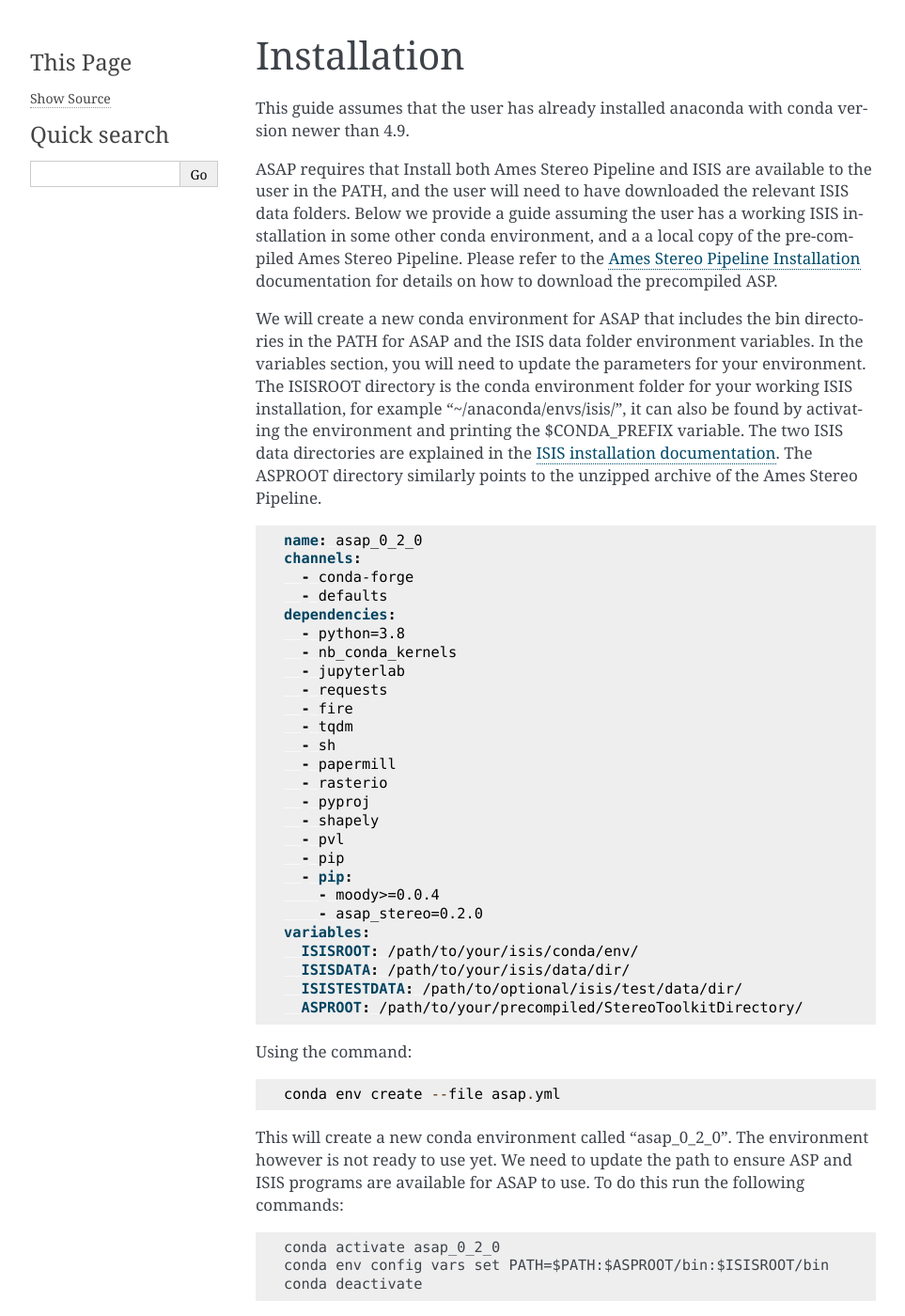
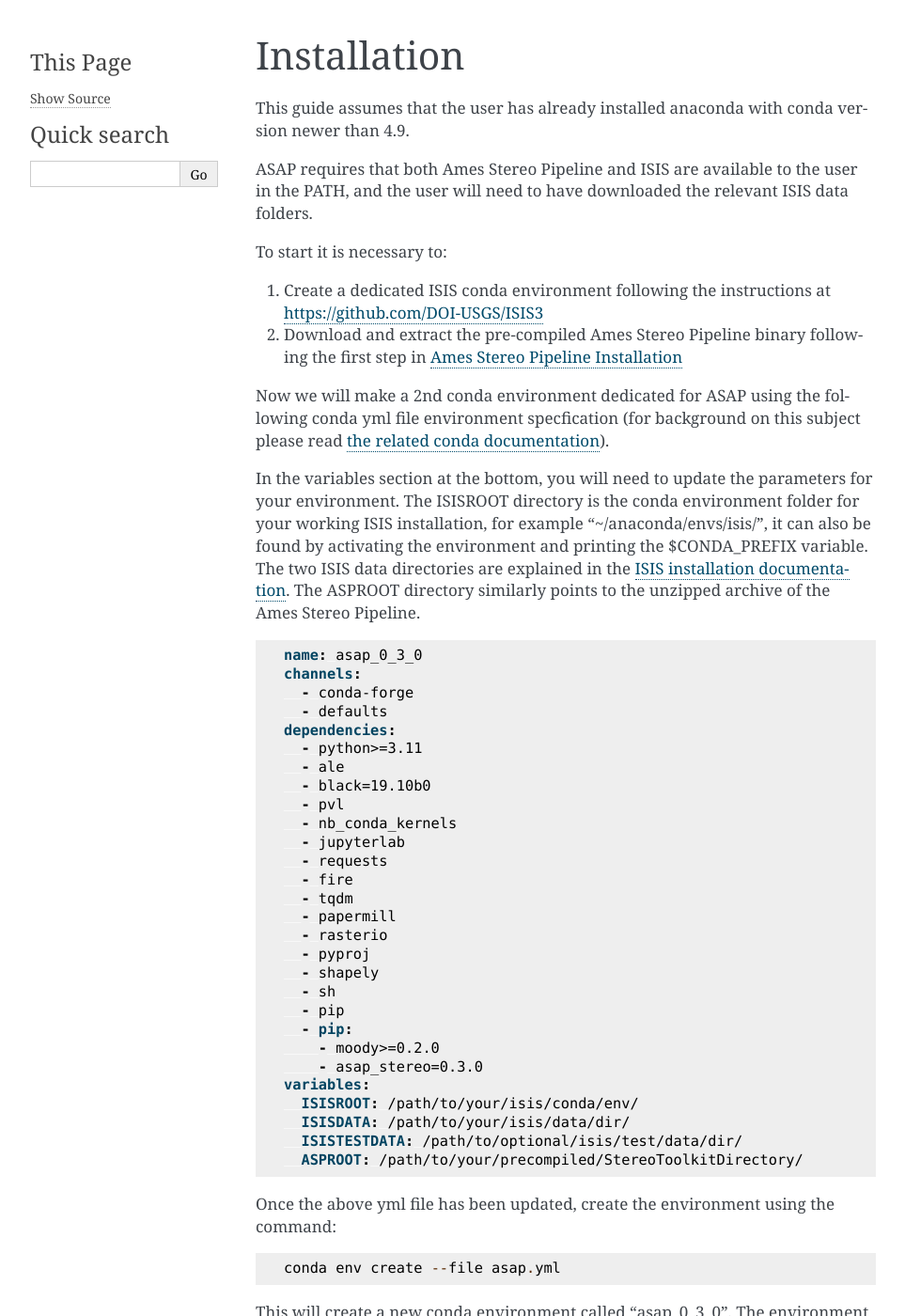
Before and after one commit to AndrewAnnex/asap_stereo, a Sphinx documentation site: the page built from docs/install.rst, in a window 1280 px wide and 1400 px high. Shown: the whole window at 94% size, without its empty margins (148-1111 px from the left). Built offline with Sphinx 7.4.7, drawn with Linux system fonts in a browser that asks for light colours; some of the changed text lies outside the part shown.

Commit message:
updated docs a bit to reflect new version coming and update install docs

```diff
--- a/docs/conf.py
+++ b/docs/conf.py
@@ -22,7 +22,7 @@ copyright = '2022, Andrew M. Annex'
 author = 'Andrew M. Annex'
 
 # The full version, including alpha/beta/rc tags
-release = '0.2.1'
+release = '0.3.0'
 
 # set latex engine for unicode
 latex_engine = 'xelatex'
--- a/docs/install.rst
+++ b/docs/install.rst
@@ -4,40 +4,46 @@ Installation
 
 This guide assumes that the user has already installed anaconda with conda version newer than 4.9.
 
-ASAP requires that Install both Ames Stereo Pipeline and ISIS are available to the user in the PATH, and the user will need to have downloaded the relevant ISIS data folders.
-Below we provide a guide assuming the user has a working ISIS installation in some other conda environment, and a a local copy of the pre-compiled Ames Stereo Pipeline.
-Please refer to the `Ames Stereo Pipeline Installation <https://stereopipeline.readthedocs.io/en/latest/installation.html#precompiled-binaries-linux-and-macos>`_ documentation for details on how to download the precompiled ASP.
+ASAP requires that both Ames Stereo Pipeline and ISIS are available to the user in the PATH, and the user will need to have downloaded the relevant ISIS data folders.
 
-We will create a new conda environment for ASAP that includes the bin directories in the PATH for ASAP and the ISIS data folder environment variables.
-In the variables section, you will need to update the parameters for your environment.
+To start it is necessary to:
+
+1. Create a dedicated ISIS conda environment following the instructions at https://github.com/DOI-USGS/ISIS3
+2. Download and extract the pre-compiled Ames Stereo Pipeline binary following the first step in `Ames Stereo Pipeline Installation <https://stereopipeline.readthedocs.io/en/latest/installation.html#precompiled-binaries-linux-and-macos>`_
+
+Now we will make a 2nd conda environment dedicated for ASAP using the following conda yml file environment specfication (for background on this subject please read `the related conda documentation <https://conda.io/projects/conda/en/latest/user-guide/tasks/manage-environments.html#creating-an-environment-from-an-environment-yml-file>`_).
+
+In the variables section at the bottom, you will need to update the parameters for your environment.
 The ISISROOT directory is the conda environment folder for your working ISIS installation, for example "~/anaconda/envs/isis/", it can also be found by activating the environment and printing the $CONDA_PREFIX variable.
-The two ISIS data directories are explained in the `ISIS installation documentation <https://github.com/USGS-Astrogeology/ISIS3>`_.
+The two ISIS data directories are explained in the `ISIS installation documentation <https://github.com/DOI-USGS/ISIS3>`_.
 The ASPROOT directory similarly points to the unzipped archive of the Ames Stereo Pipeline.
 
 
 .. code-block:: yaml
 
-   name: asap_0_2_0
+   name: asap_0_3_0
    channels:
      - conda-forge
      - defaults
    dependencies:
-     - python=3.8
+     - python>=3.11
+     - ale
+     - black=19.10b0
+     - pvl
      - nb_conda_kernels
      - jupyterlab
      - requests
      - fire
      - tqdm
-     - sh
      - papermill
      - rasterio
      - pyproj
      - shapely
-     - pvl
+     - sh
      - pip
      - pip:
-       - moody>=0.0.4
-       - asap_stereo=0.2.0
+       - moody>=0.2.0
+       - asap_stereo=0.3.0
    variables:
      ISISROOT: /path/to/your/isis/conda/env/
      ISISDATA: /path/to/your/isis/data/dir/
@@ -45,15 +51,15 @@ The ASPROOT directory similarly points to the unzipped archive of the Ames Stere
      ASPROOT: /path/to/your/precompiled/StereoToolkitDirectory/
 
 
-Using the command::
+Once the above yml file has been updated, create the environment using the command::
 
     conda env create --file asap.yml
 
-This will create a new conda environment called "asap_0_2_0". The environment however is not ready to use yet.
-We need to update the path to ensure ASP and ISIS programs are available for ASAP to use.
+This will create a new conda environment called "asap_0_3_0". The environment however is not ready to use yet.
+We need to update the PATH for this conda environment to ensure ASP and ISIS programs are available for ASAP to use.
 To do this run the following commands::
 
-    conda activate asap_0_2_0
+    conda activate asap_0_3_0
     conda env config vars set PATH=$PATH:$ASPROOT/bin:$ISISROOT/bin
     conda deactivate
 
--- a/src/asap_stereo/__init__.py
+++ b/src/asap_stereo/__init__.py
@@ -1 +1 @@
-__version__ = "0.2.1"
+__version__ = "0.3.0"
```
